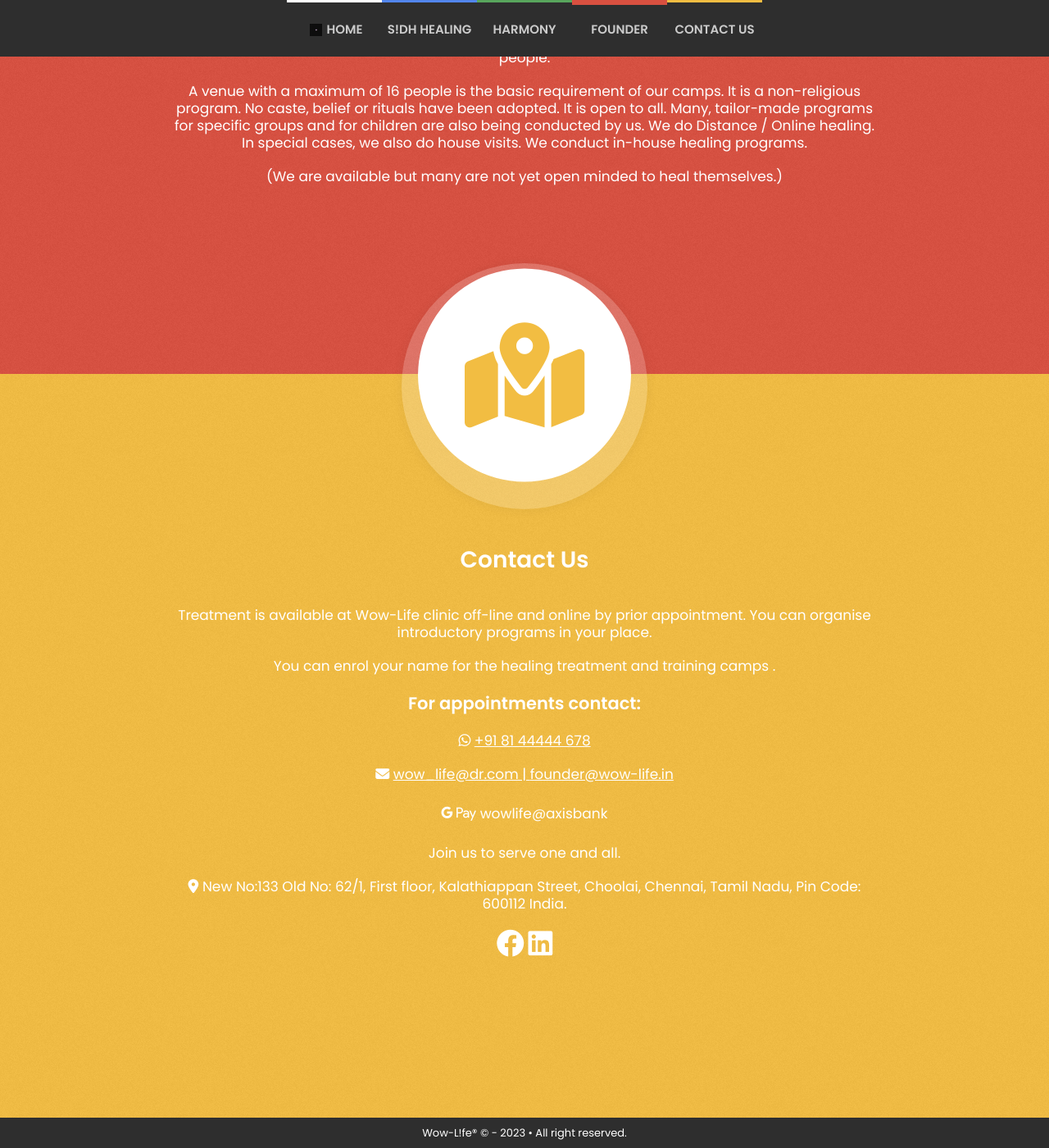
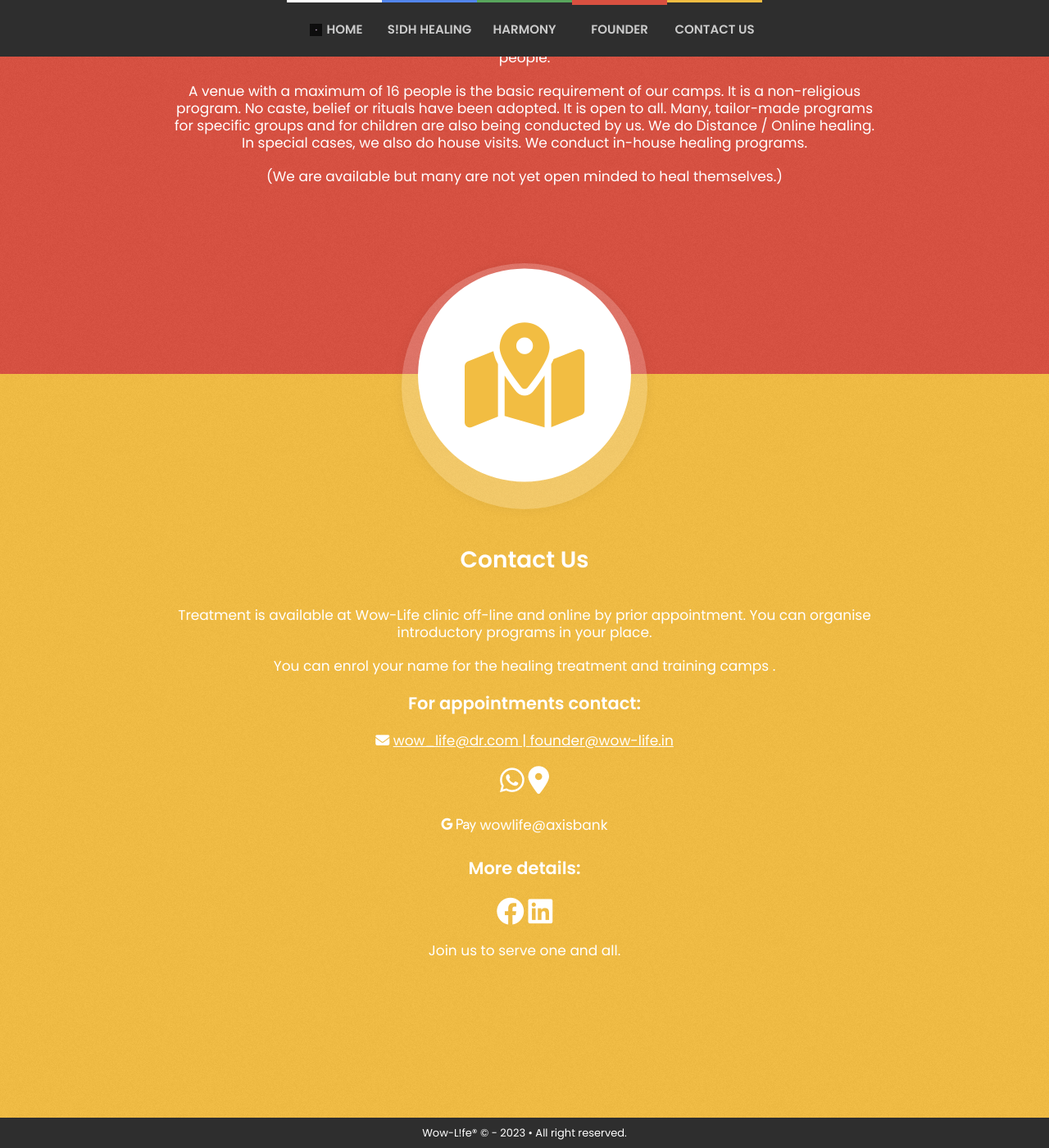
Before and after one commit to wow-life/wow-life-web, a Jekyll site: the page docs/contact-us.html, which Jekyll copies as it is, in a window 1280 px wide and 1400 px high, scrolled down 3592 px. Shown: the whole window at 82% size. Built offline with Jekyll 4.4.1, drawn with Linux system fonts in a browser that asks for light colours; nearby versions of some CDN libraries; some web fonts are replaced.

Commit message:
Updated contact us

```diff
--- a/docs/contact-us.html
+++ b/docs/contact-us.html
@@ -210,24 +210,22 @@ You can organise introductory programs in your place.</p>
 
 <h4>For appointments contact:</h4>
 
-<p>
- <i class="fa-brands fa-whatsapp"></i>
- <a href="tel:+918144444678"> +91 81 44444 678</a>
-</p>
+<p><span>
+<i class="fa-solid fa-envelope"></i>
+<a href="mailto:wow_life@dr.com">wow_life@dr.com | </a>
+<a href="mailto:founder@wow-life.in">founder@wow-life.in</a>
+</span></p>
 
-<p><i class="fa-solid fa-envelope"></i>
-<a href="mailto:wow_life@dr.com">wow_life@dr.com | </a>
-<a href="mailto:founder@wow-life.in">founder@wow-life.in</a></p>
+<p><a href="tel:+918144444678">        <i class="fa-brands fa-whatsapp fa-2x"></i></a>
+<a href="https://goo.gl/maps/7mi1QFYMHLExyHmJ6" target="_blank" rel="noopener noreferrer">        <i class="fa-solid fa-location-dot fa-2x"></i></a></p>
 
-<p><i class="fa-brands fa-google-pay fa-2x"></i>
-<span style="top:-7px;position: relative">wowlife@axisbank</span></p>
+<p><i class="fa-brands fa-google-pay fa-2x"></i><span style="top:-7px;position: relative"> wowlife@axisbank</span></p>
+
+<h4>More details:</h4>
+<p><a href="https://www.facebook.com/WowLifedr" target="_blank" rel="noopener noreferrer">        <i class="fa-brands fa-facebook fa-2x"></i></a>
+<a href="https://www.linkedin.com/in/nirmal-kumar-b-ab34726" target="_blank" rel="noopener noreferrer">        <i class="fa-brands fa-linkedin fa-2x"></i></a></p>
 
 <p>Join us to serve one and all.</p>
-
-<p><i class="fa-solid fa-location-dot"></i> <span> New No:133 Old No: 62/1, First floor, Kalathiappan Street, Choolai, Chennai, Tamil Nadu, Pin Code: 600112 India.</span></p>
-
-<p><a href="https://www.facebook.com/WowLifedr" target="_blank" rel="noopener noreferrer"><i class="fa-brands fa-facebook fa-2x"></i></a>
-<a href="https://www.linkedin.com/in/nirmal-kumar-b-ab34726" target="_blank" rel="noopener noreferrer"><i class="fa-brands fa-linkedin fa-2x"></i></a></p>
 
         </div>
       </div>
```
Also changed, not shown: _includes/contact-us.html (+10 -12 lines), docs/feed.xml (+13 -15 lines), docs/index.html (+12 -14 lines), docs/assets/css/main.css.
